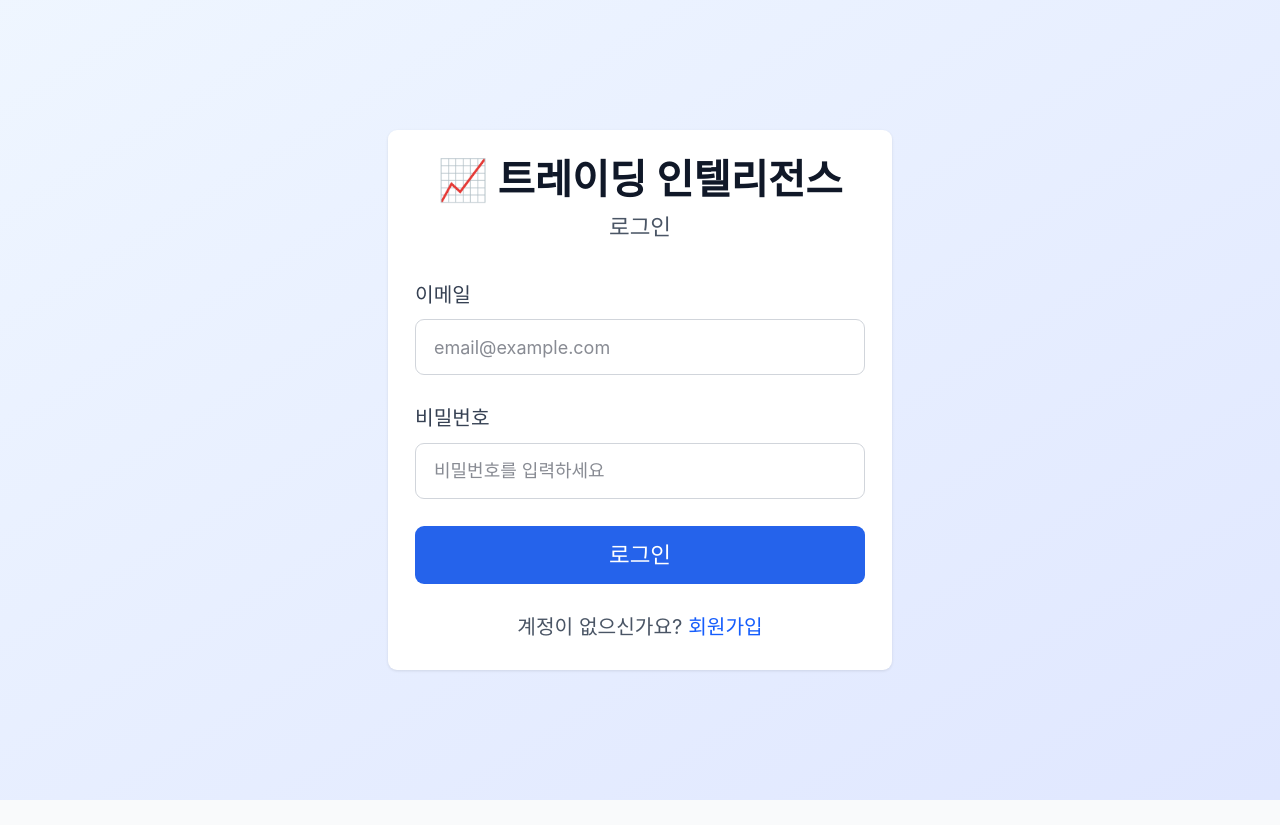
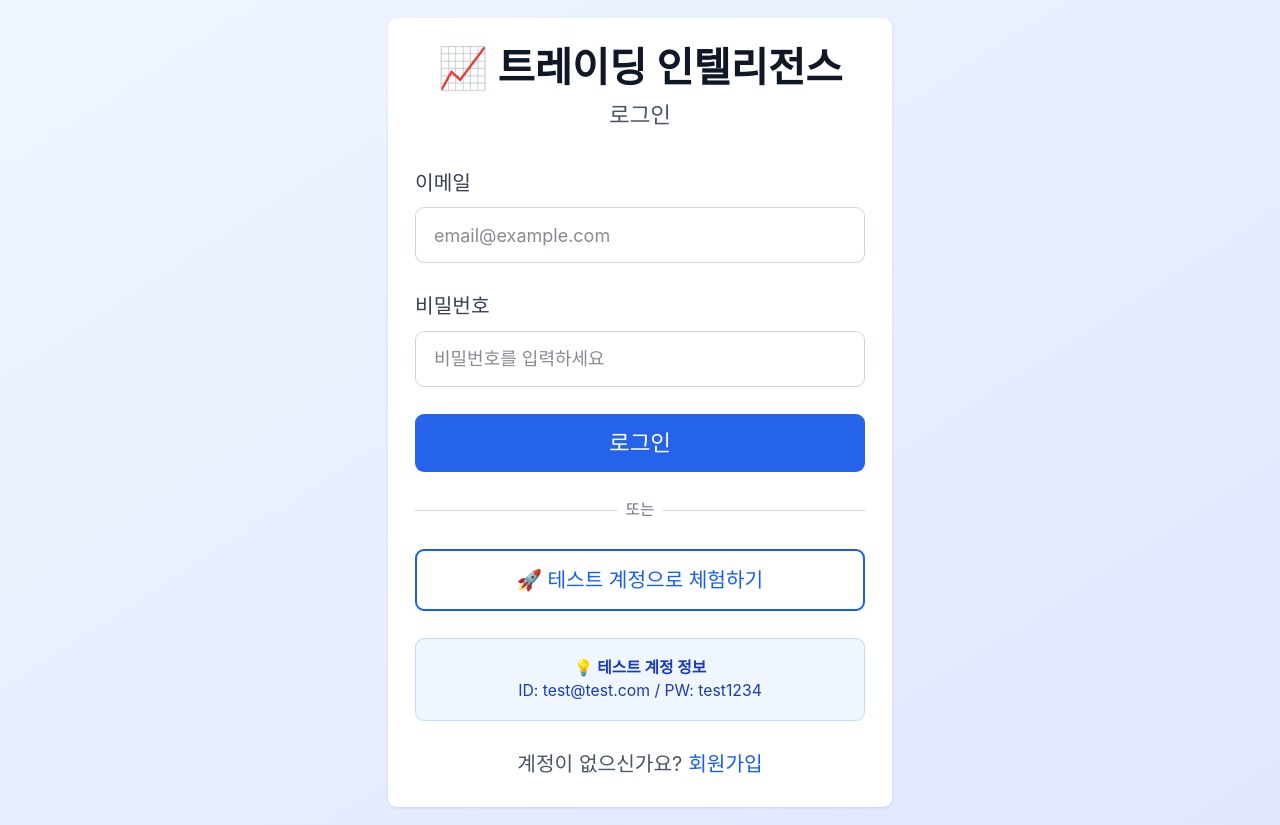
Before and after one commit to cmhblue1225/jusic, a React (Vite) app in the folder frontend/: page /login in a window 1280 px wide. Before the commit the page ends 800 px from the top, so only its background shows below. Built offline with nearby package versions, Linux system fonts and the light colour scheme; no server answers.

Commit message:
feat: 테스트 계정 로그인 버튼 추가 (test@test.com)

```diff
--- a/frontend/src/pages/Login.tsx
+++ b/frontend/src/pages/Login.tsx
@@ -17,6 +17,17 @@ export default function Login() {
       navigate('/dashboard');
     } catch (err) {
       console.error('로그인 실패:', err);
+    }
+  };
+
+  const handleTestLogin = async () => {
+    clearError();
+
+    try {
+      await signIn('test@test.com', 'test1234');
+      navigate('/dashboard');
+    } catch (err) {
+      console.error('테스트 계정 로그인 실패:', err);
     }
   };
 
@@ -77,6 +88,33 @@ export default function Login() {
             {loading ? '로그인 중...' : '로그인'}
           </button>
 
+          {/* 테스트 계정 로그인 버튼 */}
+          <div className="relative">
+            <div className="absolute inset-0 flex items-center">
+              <div className="w-full border-t border-gray-300"></div>
+            </div>
+            <div className="relative flex justify-center text-sm">
+              <span className="px-2 bg-white text-gray-500">또는</span>
+            </div>
+          </div>
+
+          <button
+            type="button"
+            onClick={handleTestLogin}
+            disabled={loading}
+            className="w-full text-lg px-6 py-3 border-2 border-blue-600 text-blue-600 rounded-lg font-medium hover:bg-blue-50 transition-colors disabled:opacity-50 disabled:cursor-not-allowed"
+          >
+            {loading ? '로그인 중...' : '🚀 테스트 계정으로 체험하기'}
+          </button>
+
+          <div className="bg-blue-50 border border-blue-200 rounded-lg p-4">
+            <p className="text-sm text-blue-800 text-center">
+              <strong>💡 테스트 계정 정보</strong>
+              <br />
+              ID: test@test.com / PW: test1234
+            </p>
+          </div>
+
           <div className="text-center">
             <p className="text-lg text-gray-600">
               계정이 없으신가요?{' '}
```
